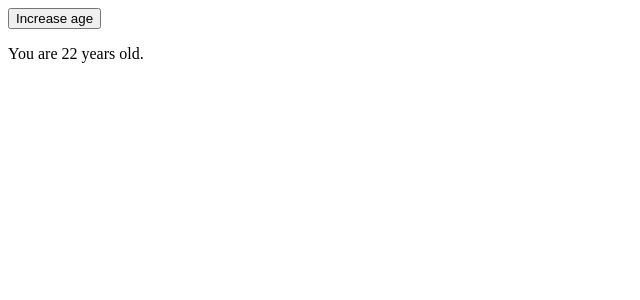
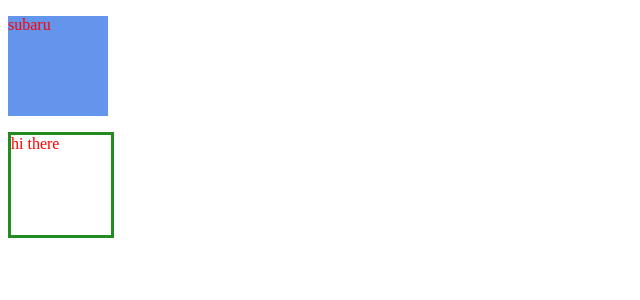
Before and after one commit to AaMonte29/udemy, a React (Create React App) app in the folder react-introduction/: page / in a window 1280 px wide. Shown: the top 300 px of the page, without its empty margins (0-640 px from the left). Built offline with nearby package versions, Linux system fonts and the light colour scheme.

Commit message:
MILESTONE: working with styling in css
style.module.css file allows for multiple of the same css class names to exist

```diff
--- a/react-introduction/src/AgeCounter.jsx
+++ /dev/null
@@ -1,15 +0,0 @@
-import { useState } from "react";
-import { AgeDisplay } from "./AgeDisplay";
-
-export function AgeCounter(props) {
-  const [age, addAge] = useState(22);
-  function increaseAge() {
-    addAge(age + 1);
-  }
-  return (
-    <div>
-      <button onClick={increaseAge}>Increase age</button>
-      <AgeDisplay age={age} />
-    </div>
-  );
-}
--- a/react-introduction/src/AgeDisplay.jsx
+++ /dev/null
@@ -1,3 +0,0 @@
-export function AgeDisplay(props) {
-  return <p>You are {props.age} years old.</p>;
-}
--- a/react-introduction/src/App.jsx
+++ b/react-introduction/src/App.jsx
@@ -1,9 +1,12 @@
-import { AgeCounter } from "./AgeCounter";
+import { Greetings } from "./components/greetings/greetings";
+import { Car } from "./components/car/car";
+import "./global.css";
 
 export function App() {
   return (
     <div>
-      <AgeCounter />
+      <Car />
+      <Greetings />
     </div>
   );
 }
--- /dev/null
+++ b/react-introduction/src/components/car/car.jsx
@@ -0,0 +1,3 @@
+export function Car(props) {
+  return <p className={"box"}>subaru</p>;
+}
--- /dev/null
+++ b/react-introduction/src/components/greetings/greetings.jsx
@@ -0,0 +1,4 @@
+import s from "./style.module.css";
+export function Greetings(props) {
+  return <p className={s.box}>hi there</p>;
+}
--- /dev/null
+++ b/react-introduction/src/components/greetings/style.module.css
@@ -0,0 +1,5 @@
+.box{
+    height: 100px;
+    width: 100px;
+    border: 3px solid forestgreen;
+}
--- /dev/null
+++ b/react-introduction/src/global.css
@@ -0,0 +1,9 @@
+p{
+    color: red;
+}
+
+.box{
+    background-color: cornflowerblue;
+    height: 100px;
+    width: 100px;
+}
```
